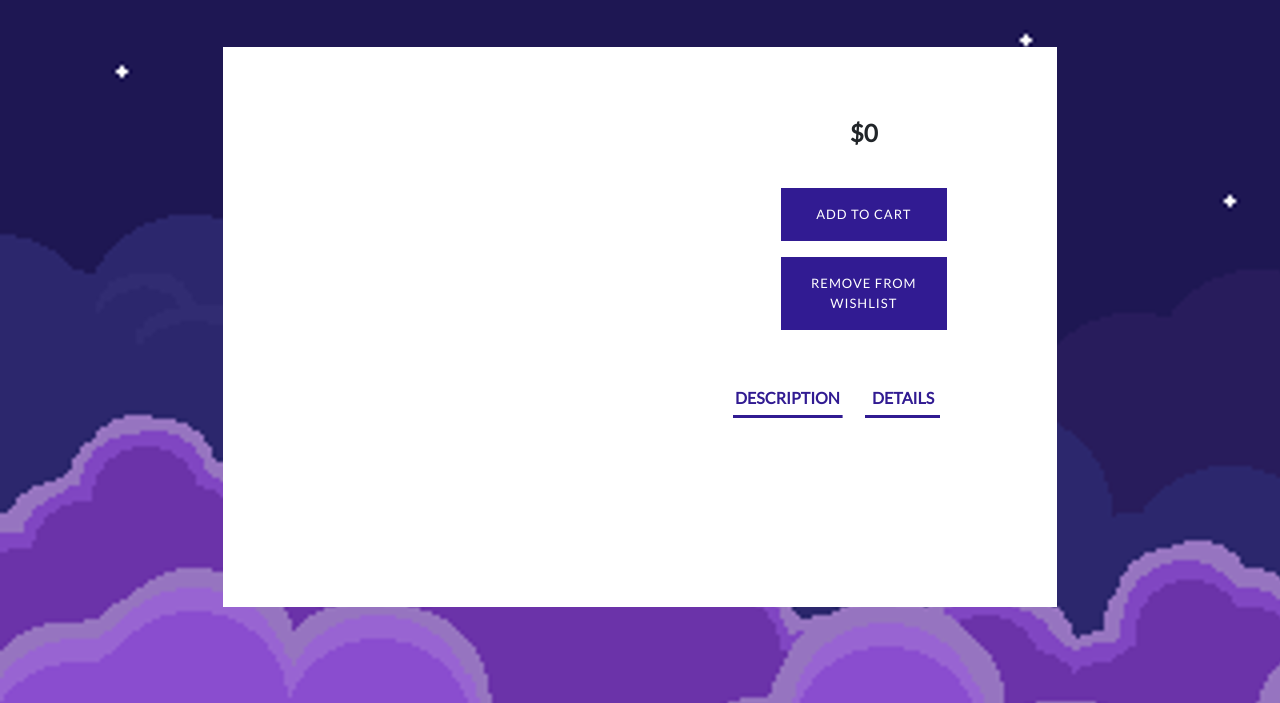
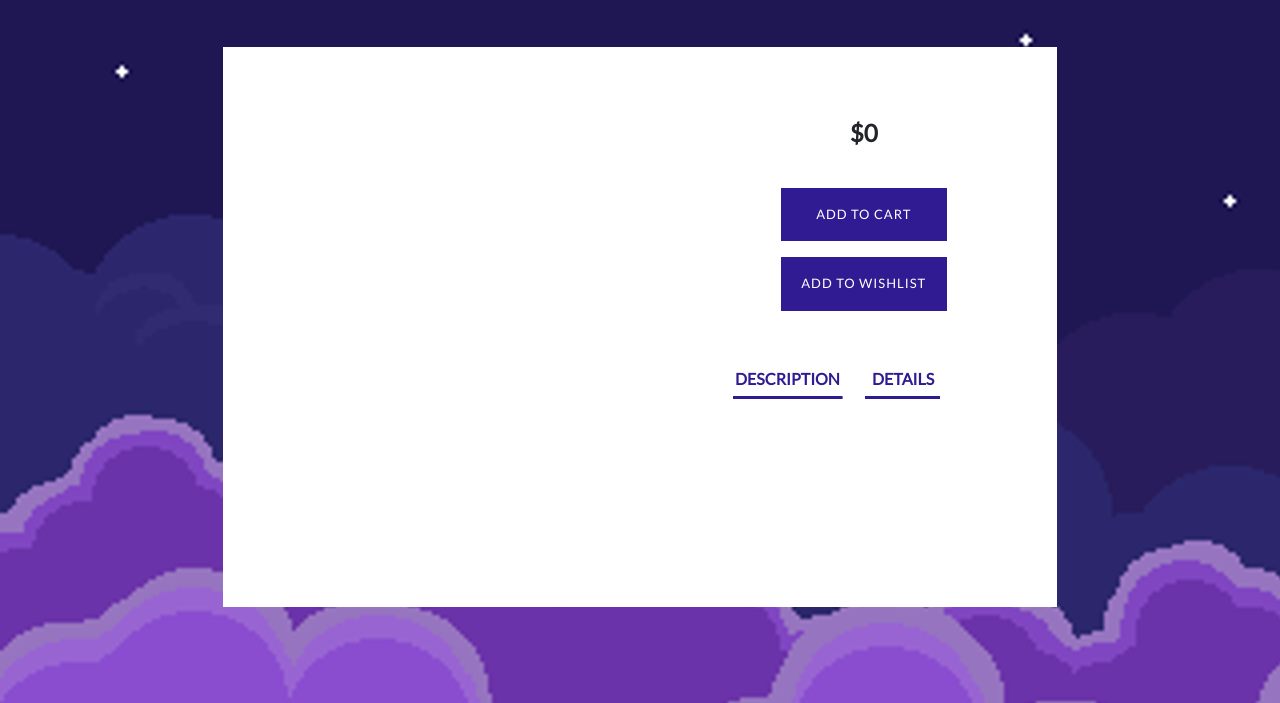
Before and after one commit to lynette-lyf/cloudmart, a Django app: template shop/templates/shop/product_view.template.html in a window 1280 px wide. Shown: the part 97-800 px from the top of the page. Run offline with Django 3.2, Linux system fonts and the light colour scheme; the template is opened without the code that fills it, so the values that code supplies are empty; some libraries are stand-ins or nearby versions.

Commit message:
Minor bug fixes

```diff
--- a/shop/templates/shop/product_view.template.html
+++ b/shop/templates/shop/product_view.template.html
@@ -70,16 +70,16 @@ background: linear-gradient(to right, #311b92,#311b92) no-repeat;
  {% if user.is_authenticated %}
              <a id='btn-cart' class="btn p-3 mt-3" href="{% url 'add_to_cart' product_id=selected_product.id %}" role="button">ADD TO CART</a>
            <br>
-            {% if product.id in wished_products %}
-                <a id='btn-cart' class="btn p-3 mt-3" href="#" role="button">ADD TO WISHLIST</a>
+            {% if selected_product.id in wished_products %}
+                <a id='btn-cart' class="btn p-3 mt-3" href="{% url 'add_to_wishlist' product_id=selected_product.id %}" role="button">ADD TO WISHLIST</a>
             {%else%}
-                <a id='btn-cart' class="btn p-3 mt-3" href="#" role="button">REMOVE FROM WISHLIST</a>
+                <a id='btn-cart' class="btn p-3 mt-3" href="{% url 'remove_from_wishlist' product_id=selected_product.id %}" role="button">REMOVE FROM WISHLIST</a>
             {%endif%}
 {%endif%}
 {% if not user.is_authenticated %}
              <a id='btn-cart' class="btn p-3 mt-3" href="{% url 'login' %}" role="button">ADD TO CART</a>
             <br>
-             <a id='btn-cart' class="btn p-3 mt-3" href="{% url 'login' %}" role="button">REMOVE FROM WISHLIST</a>
+             <a id='btn-cart' class="btn p-3 mt-3" href="{% url 'login' %}" role="button">ADD TO WISHLIST</a>
 {%endif%}
 
 
--- a/templates/base.template.html
+++ b/templates/base.template.html
@@ -108,7 +108,7 @@ $(document).ready(function(){
     {% for m in messages %}
     <div class='notification p-4'>
     {{ m }}
-    <span class='close' style='text-decoration:none; color: #311b92;'><i class="fa fa-times-circle" aria-hidden="true"></i></a></span>
+    <span class='close' style='text-decoration:none; color: #311b92;'><i class="fa fa-times-circle fa-lg" aria-hidden="true"></i></a></span>
     </div>
     {% endfor %}
 
```
Also changed, not shown: README.md.
